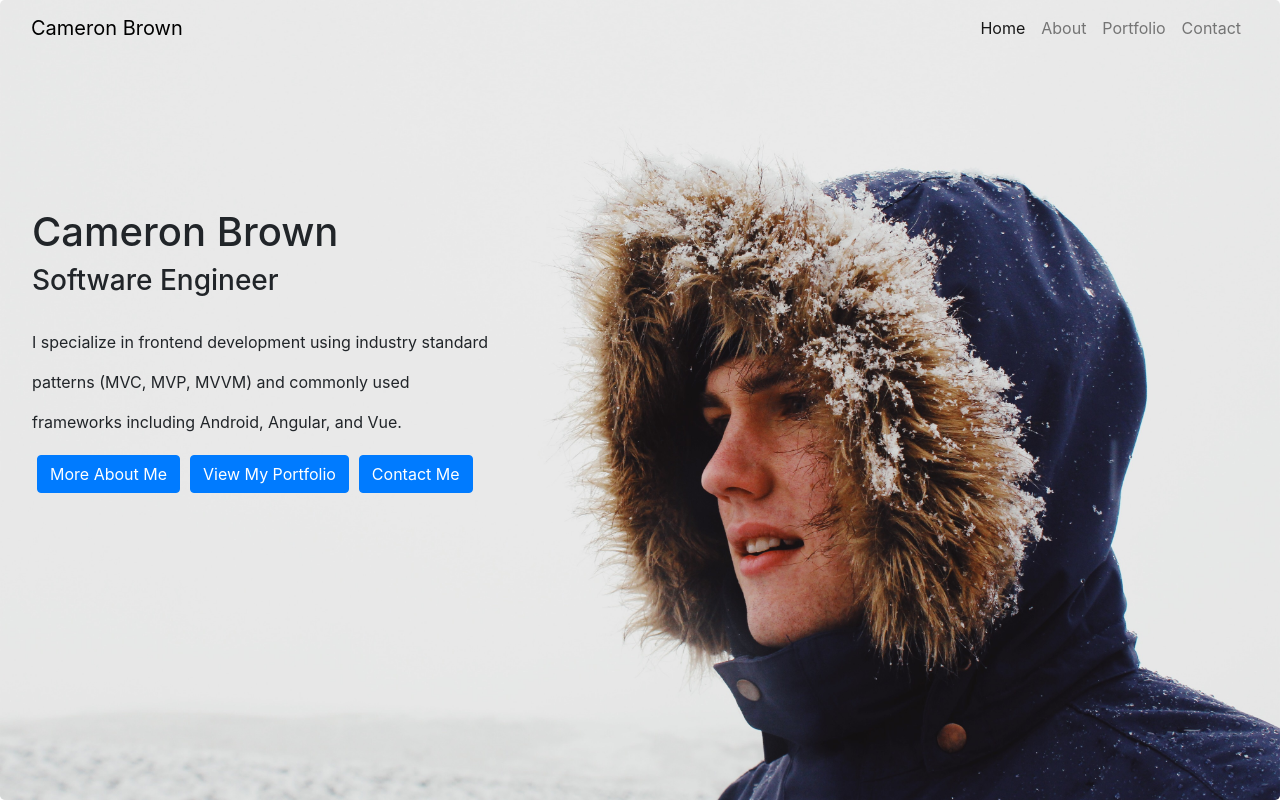
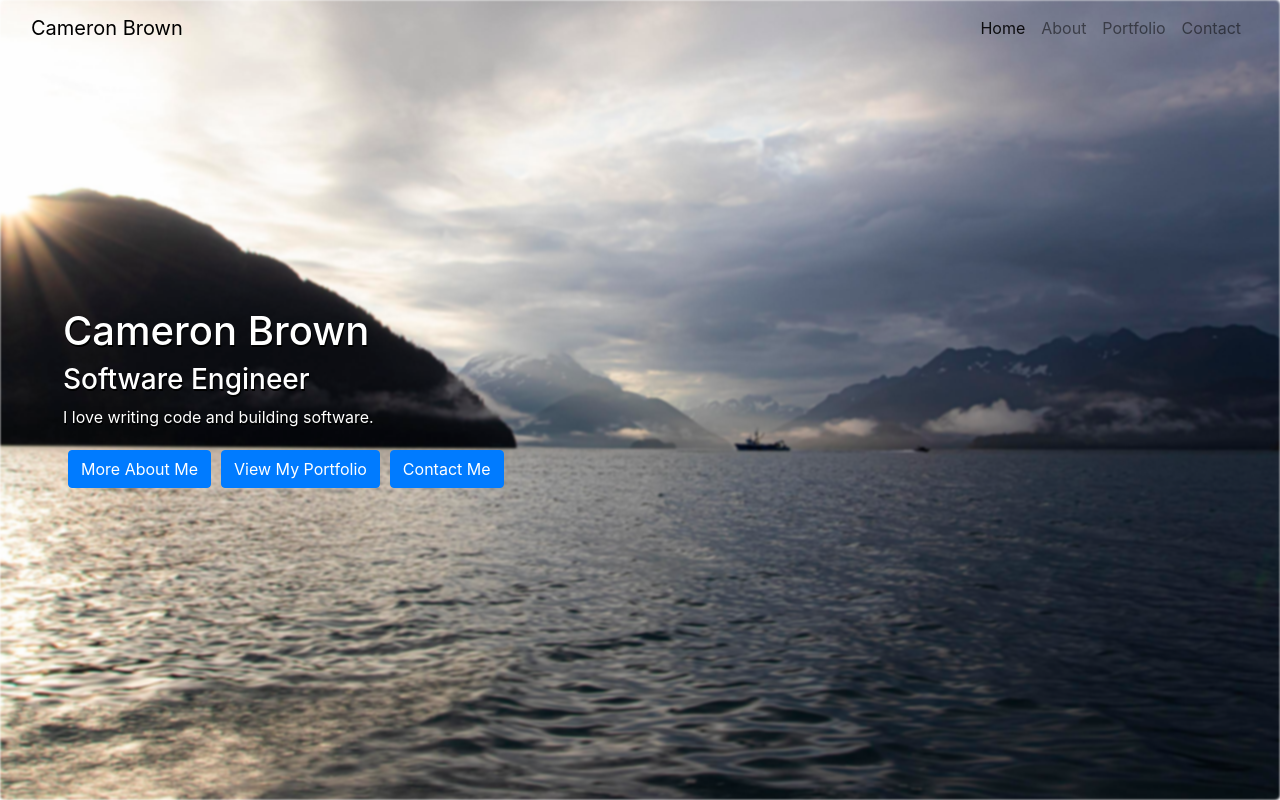
Before and after one commit to cameronjoebrown/cameronjoebrown.github.io, an Angular app: page / in a window 1280 px wide. Built offline with nearby package versions, Linux system fonts and the light colour scheme.

Commit message:
Improvements to home page and nav bar, making it easier to read text

```diff
--- a/src/app/app.component.html
+++ b/src/app/app.component.html
@@ -1,5 +1,5 @@
 <!-- Navigation-->
-<nav class="navbar fixed-top navbar-light navbar-expand-lg bg-light bg-transparent" (scroll)="onWindowScroll();">
+<nav class="navbar fixed-top navbar-light navbar-expand-lg bg-light" (scroll)="onWindowScroll();">
   <div class="container-fluid">
     <a class="navbar-brand" routerLink="">Cameron Brown</a>
     <button class="navbar-toggler" type="button" (click)="isMenuCollapsed = !isMenuCollapsed">
--- a/src/app/app.component.ts
+++ b/src/app/app.component.ts
@@ -13,7 +13,7 @@ export class AppComponent {
   @HostListener('window:scroll', ['$event'])
   onWindowScroll(): any {
     const element = document.querySelector('.navbar');
-    if (window.pageYOffset > 185) {
+    if (window.pageYOffset > 50) {
       element.classList.remove('bg-transparent');
     } else {
       element.classList.add('bg-transparent');
--- a/src/app/home/home.component.css
+++ b/src/app/home/home.component.css
@@ -1,21 +1,24 @@
 .jumbotron {
-  background-image:url('../../assets/img/homepage-cover.jpg');
+  background-image:url('../../assets/img/valdez-photo.jpg');
   background-size: cover;
   padding-bottom:540px;
+  height: 100vh;
   margin-bottom: 0;
-  height: 100vh;
   background-attachment: fixed;
   background-position: center;
   background-repeat: no-repeat;
+  filter: blur(1px);
+  -webkit-filter: blur(1px);
 }
 
 button {
   margin: 5px;
 }
 
-#vertical-center {
-  display: inline-block;
-  flex-direction: column;
-  justify-content: center;
-  vertical-align: middle;
+.row {
+  color: white;
 }
+
+.text-shadow {
+  text-shadow: 1px 2px black;
+}
--- a/src/app/home/home.component.html
+++ b/src/app/home/home.component.html
@@ -1,28 +1,14 @@
-<!--
-TODO: When screen size is small, the text overlaps the darker parts of the background image and is hard to read.
-TODO: Also the text in the body overlaps the collapsable menu when the menu is open on small screens.
--->
-<div class="jumbotron container-fluid flex-column" id="vertical-center">
-  <!--
-  I am using these break tags to vertically center the text.
-  I realize that this may not be the correct way to do it, but
-  it is what I will be doing for now until I figure out a better
-  way.
-  -->
-  <br>
-  <br>
-  <br>
-  <br>
-  <br>
-  <br>
-
-  <h1>Cameron Brown</h1>
-  <h3>Software Engineer</h3>
-  <br>
-  <p>I specialize in frontend development using industry standard</p>
-  <p>patterns (MVC, MVP, MVVM) and commonly used</p>
-  <p>frameworks including Android, Angular, and Vue.</p>
-  <button type="button" class="btn btn-primary" routerLink="/about">More About Me</button>
-  <button type="button" class="btn btn-primary" routerLink="/portfolio">View My Portfolio</button>
-  <button type="button" class="btn btn-primary" routerLink="/contact">Contact Me</button>
+<div class="jumbotron container-fluid position-absolute">
 </div>
+<div class="container-fluid">
+  <div class="row min-vh-100 p-5 align-content-center">
+    <div class="col-lg-12 text-shadow">
+      <h1>Cameron Brown</h1>
+      <h3>Software Engineer</h3>
+      <p>I love writing code and building software.</p>
+      <button type="button" class="btn btn-primary" routerLink="/about">More About Me</button>
+      <button type="button" class="btn btn-primary" routerLink="/portfolio">View My Portfolio</button>
+      <button type="button" class="btn btn-primary" routerLink="/contact">Contact Me</button>
+    </div>
+  </div>
+</div>
```
